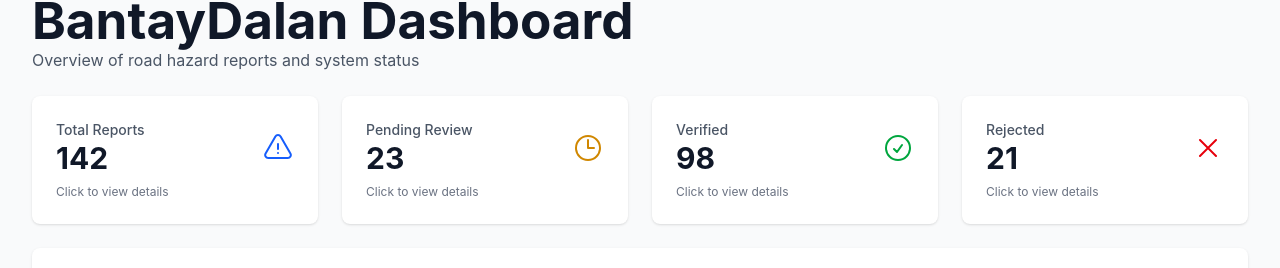
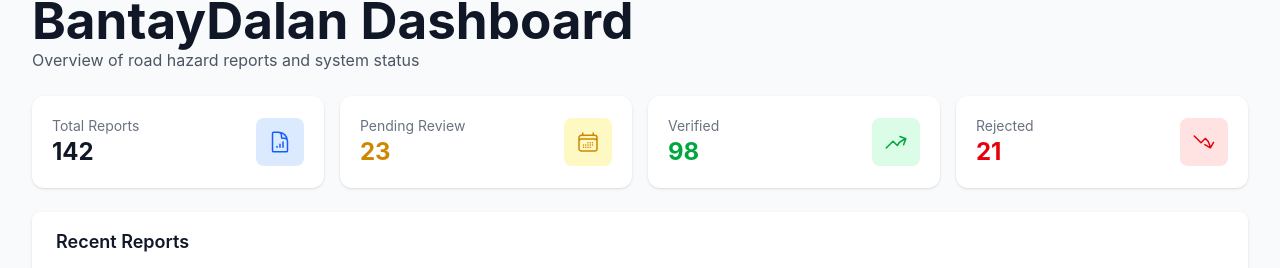
Before and after one commit to markgwapo123/road_alert, a React (Vite) app: page /dashboard in a window 1280 px wide. Shown: the part 105-373 px from the top of the page. Built offline with nearby package versions, Linux system fonts and the light colour scheme; no server answers; sample sign-in values are in the browser's storage.

Commit message:
i update the dashboard

```diff
--- a/src/pages/Dashboard.jsx
+++ b/src/pages/Dashboard.jsx
@@ -1,6 +1,16 @@
 import { useState, useEffect } from 'react'
 import { useNavigate } from 'react-router-dom'
-import { ExclamationTriangleIcon, ClockIcon, CheckCircleIcon, XMarkIcon } from '@heroicons/react/24/outline'
+import {
+  ExclamationTriangleIcon,
+  ClockIcon,
+  CheckCircleIcon,
+  XMarkIcon,
+  DocumentChartBarIcon,
+  CalendarDaysIcon,
+  ArrowTrendingUpIcon,
+  ArrowTrendingDownIcon,
+  CheckBadgeIcon
+} from '@heroicons/react/24/outline'
 import { reportsAPI } from '../services/api'
 import SystemStatus from '../components/SystemStatus'
 import config from '../config/index.js'
@@ -98,9 +108,9 @@ const Dashboard = () => {
     }
   }, [])
 
-  const StatCard = ({ title, value, icon: Icon, color, onClick }) => (
+  const StatCard = ({ title, value, icon: Icon, bgColor, iconColor, textColor, onClick }) => (
     <div
-      className="bg-white rounded-lg shadow p-4 sm:p-6 cursor-pointer transition-all duration-200 hover:shadow-lg hover:scale-105 transform"
+      className="bg-white rounded-xl shadow-sm p-5 cursor-pointer transition-all duration-200 hover:shadow-lg hover:scale-105 transform"
       onClick={onClick}
       role="button"
       tabIndex={0}
@@ -112,13 +122,12 @@ const Dashboard = () => {
     >
       <div className="flex items-center justify-between">
         <div>
-          <p className="text-xs sm:text-sm font-medium text-gray-600">{title}</p>
-          <p className="text-2xl sm:text-3xl font-bold text-gray-900">{loading ? '...' : value}</p>
+          <p className="text-sm text-gray-500">{title}</p>
+          <p className={`text-2xl font-bold ${textColor || 'text-gray-900'}`}>{loading ? '...' : value}</p>
         </div>
-        <Icon className={`h-6 w-6 sm:h-8 sm:w-8 ${color}`} />
-      </div>
-      <div className="mt-2 text-xs text-gray-500">
-        Click to view details
+        <div className={`${bgColor} p-3 rounded-lg`}>
+          <Icon className={`h-6 w-6 ${iconColor}`} />
+        </div>
       </div>
     </div>
   )
@@ -214,33 +223,41 @@ const Dashboard = () => {
       </div>
 
       {/* Stats Grid */}
-      <div className="grid grid-cols-1 md:grid-cols-2 lg:grid-cols-4 gap-6">
+      <div className="grid grid-cols-1 md:grid-cols-2 lg:grid-cols-4 gap-4">
         <StatCard
           title="Total Reports"
           value={stats.totalReports}
-          icon={ExclamationTriangleIcon}
-          color="text-blue-600"
+          icon={DocumentChartBarIcon}
+          bgColor="bg-blue-100"
+          iconColor="text-blue-600"
+          textColor="text-gray-900"
           onClick={handleTotalReportsClick}
         />
         <StatCard
           title="Pending Review"
           value={stats.pendingReports}
-          icon={ClockIcon}
-          color="text-yellow-600"
+          icon={CalendarDaysIcon}
+          bgColor="bg-yellow-100"
+          iconColor="text-yellow-600"
+          textColor="text-yellow-600"
           onClick={handlePendingReportsClick}
         />
         <StatCard
           title="Verified"
           value={stats.verifiedReports}
-          icon={CheckCircleIcon}
-          color="text-green-600"
+          icon={ArrowTrendingUpIcon}
+          bgColor="bg-green-100"
+          iconColor="text-green-600"
+          textColor="text-green-600"
           onClick={handleVerifiedReportsClick}
         />
         <StatCard
           title="Rejected"
           value={stats.rejectedReports}
-          icon={XMarkIcon}
-          color="text-red-600"
+          icon={ArrowTrendingDownIcon}
+          bgColor="bg-red-100"
+          iconColor="text-red-600"
+          textColor="text-red-600"
           onClick={handleRejectedReportsClick}
         />
       </div>
```
